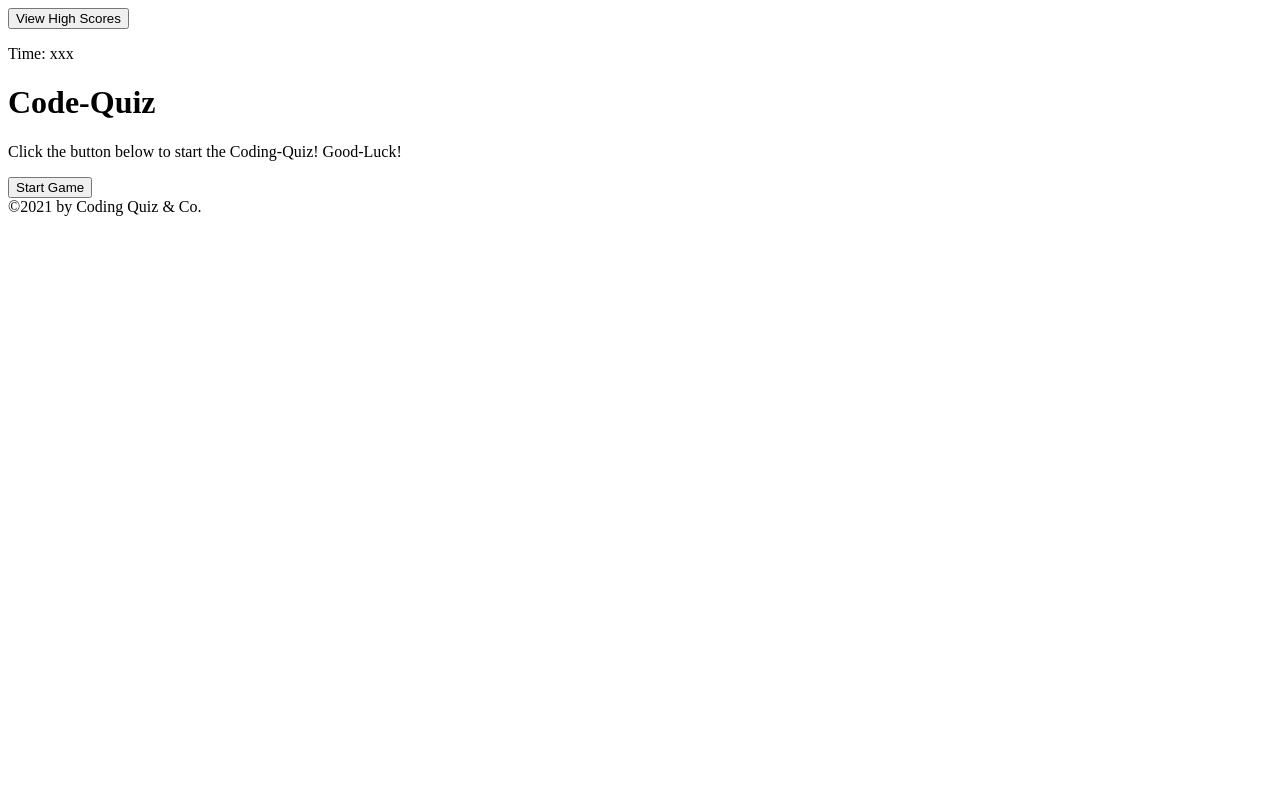
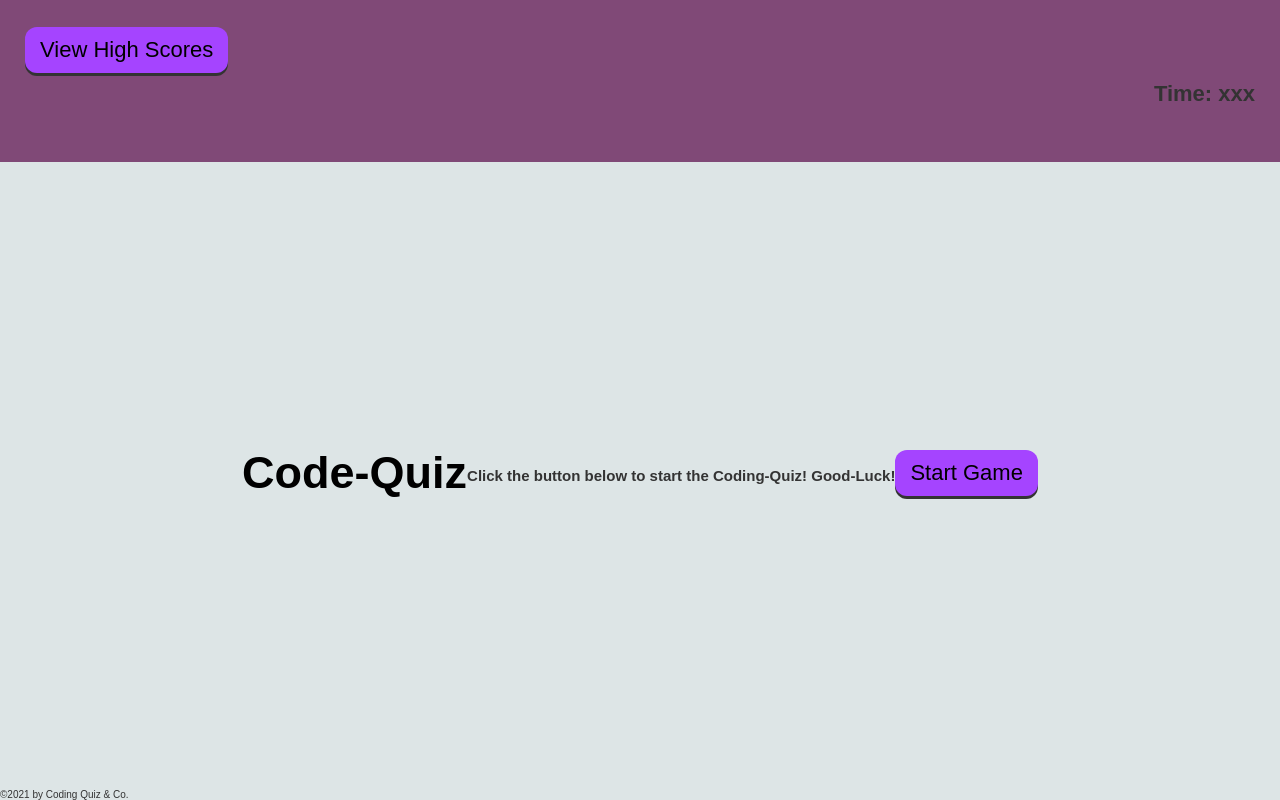
Before and after one commit to amuldrow/Code-Quiz, a plain HTML site: page index.html in a window 1280 px wide. Drawn offline with Linux system fonts and the light colour scheme.

Commit message:
css basic

```diff
--- /dev/null
+++ b/Assets/style.css
@@ -0,0 +1,65 @@
+* {
+    box-sizing: border-box;
+  }
+  :root {
+    --primary: #a544ff;
+    --secondary: #804977;
+    --tertiary: rgb(221, 229, 230);
+    --grey: #333;
+    font-size: 62.5%;
+  }
+  body {
+    background: var(--tertiary);
+    color: var(--grey);
+    margin: 0;
+    padding: 0;
+    display: flex;
+    min-height: 100vh;
+    flex-direction: column;
+    font-family: Arial, Helvetica, sans-serif;
+  }
+  header {
+    background: var(--secondary);
+    padding: 30px 25px;
+    border-bottom: 5px solid var(--secondary);
+  }
+  header p {
+    color: var(black);
+    margin: 5px 0 20px;
+    float: right;
+    font-size: 2.2rem;
+    font-weight: bolder;
+
+  }
+  .page-content {
+     flex: 1;
+     display: flex;
+     flex-wrap: wrap;
+     align-items: center;
+     margin: 25px auto;
+  }
+
+  .page-title {
+    color: black;
+    margin-bottom: 5px;
+    margin-top: 0;
+    font-size: 4.5rem;
+  }
+
+  .page-content p {
+      font-size: 15px;
+      font-weight: bolder;
+  }
+
+  .btn {
+    outline: none;
+    border: none;
+    display: inline-block;
+    padding: 10px 15px;
+    background: var(--primary);
+    font-size: 2.2rem;
+    border-radius: 12px;
+    position: relative;
+    top: -3px;
+    box-shadow: 0 3px var(--grey);
+  }
--- a/index.html
+++ b/index.html
@@ -6,7 +6,7 @@
     <meta name="viewport" content="width=device-width, initial-scale=1.0">
     <meta http-equiv="X-UA-Compatible" content="ie=edge">
     <title>Code-Quiz</title>
-    <link rel="stylesheet" href="./assets/css/style.css">
+    <link rel="stylesheet" href="./Assets/style.css">
 </head>
 
 <body>
@@ -21,11 +21,20 @@
     </header>
 
     <main class="page-content">
+        <div>
         <h1 class="page-title">Code-Quiz</h1>
+        </div>
+        <div>
         <p>Click the button below to start the Coding-Quiz! Good-Luck!</p>
+        </div>
+        <div>
         <button class="btn" id="start-game">Start Game</button>
+        </div>
     </main>
 <footer>
     &copy;2021 by Coding Quiz & Co.
 </footer>
+<script src="./"></script>
+
 </body>
+</html>
```
